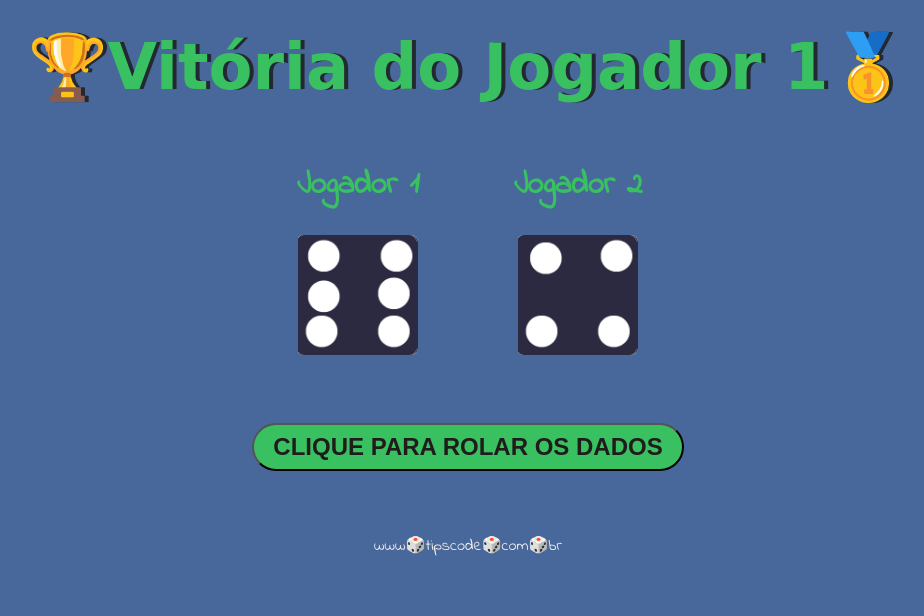
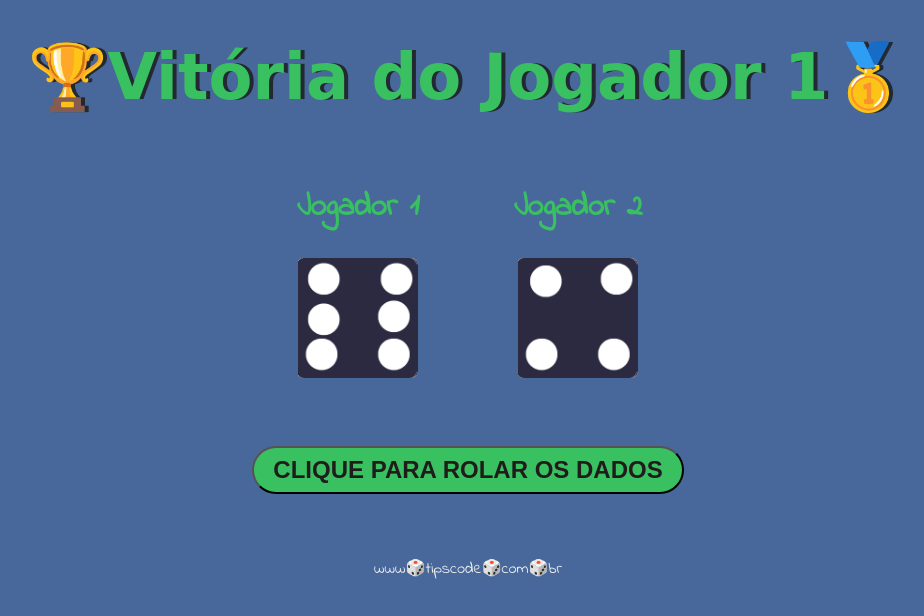
Before and after one commit to Duzera77/jogoDeDados, a plain HTML site: page index.html in a window 1280 px wide. Shown: the whole page, without its empty margins (172-1096 px from the left). Drawn offline with Linux system fonts and the light colour scheme.

Commit message:
margin-top

```diff
--- a/styles.css
+++ b/styles.css
@@ -24,7 +24,7 @@
 }
 
 h1 {
-    margin: 30px;
+    margin-top: 40px;
     font-family: "Lobster", cursive;
     text-shadow: 4px 0 #232931;
     font-size: 4rem;
```
